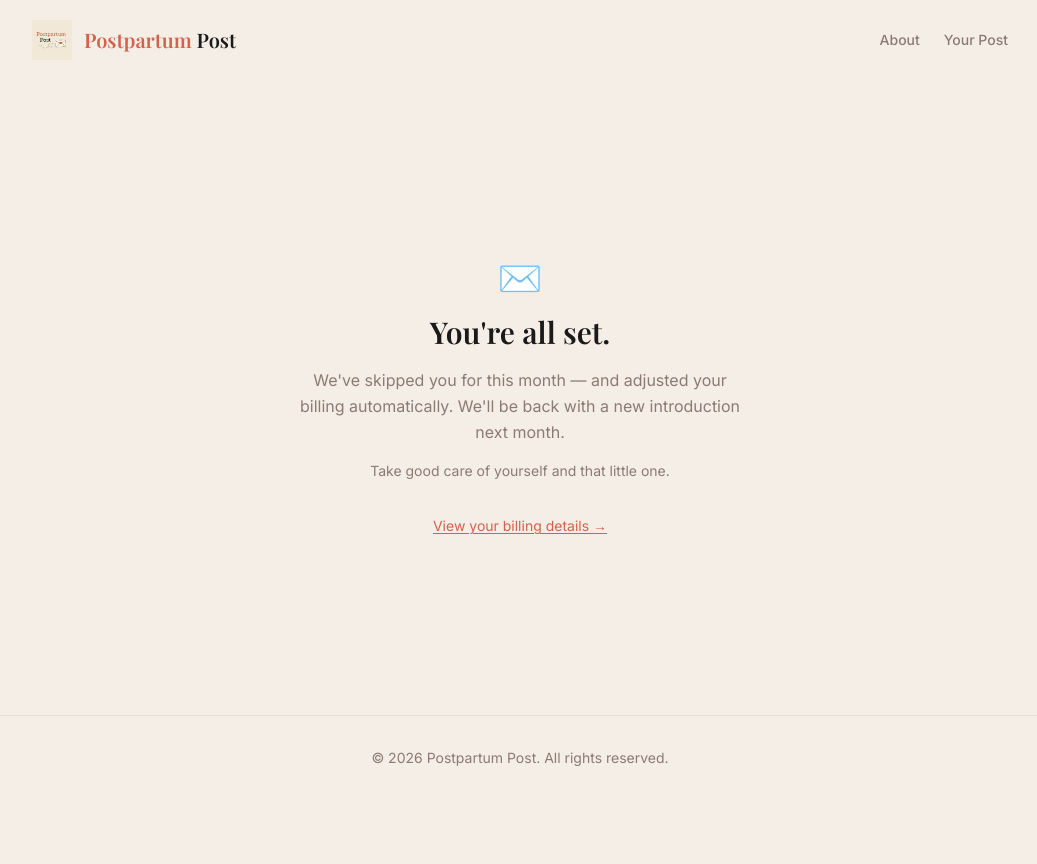
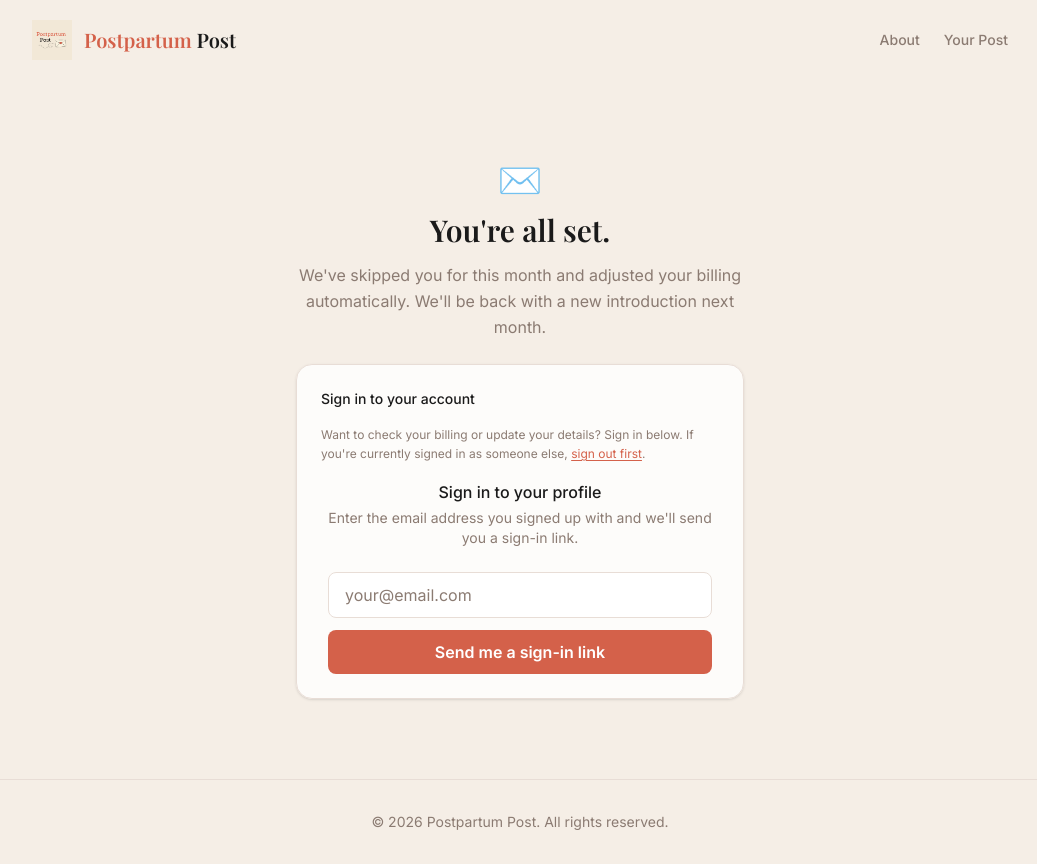
Before and after one commit to amsterdamparentproject/postpartum-post, a Next.js app: page /skip/confirmed in a window 1280 px wide. Shown: the whole page, without its empty margins (120-1157 px from the left). Before the commit the page ends 800 px from the top, so only its background shows below. Built offline with nearby package versions, Linux system fonts and the light colour scheme; no server answers; a web font is replaced by a local one.

Commit message:
Complete skip flow

```diff
--- a/app/actions/skip.ts
+++ b/app/actions/skip.ts
@@ -4,7 +4,8 @@ import { createAdminClient } from "@/lib/supabase";
 import { getStripe } from "@/lib/stripe";
 import { verifySkipToken, monthToDate } from "@/lib/skip-token";
 
-export type SkipResult = "ok" | "already_skipped" | "invalid_token" | "not_found";
+export type SkipStatus = "ok" | "already_skipped" | "invalid_token" | "not_found";
+export type SkipResult = { status: SkipStatus; email?: string };
 
 const SECONDS_PER_DAY = 86_400;
 const AUTO_PAUSE_THRESHOLD = 3;
@@ -15,18 +16,18 @@ export async function recordSkip(
   token: string
 ): Promise<SkipResult> {
   // 1. Verify token — prevents spoofed skip links
-  if (!verifySkipToken(memberId, month, token)) return "invalid_token";
+  if (!verifySkipToken(memberId, month, token)) return { status: "invalid_token" };
 
   const supabase = createAdminClient();
 
-  // 2. Fetch member
+  // 2. Fetch member — include email so we can pass it to the confirmed page for re-auth
   const { data: member } = await supabase
     .from("members")
-    .select("id, status, consecutive_skips, stripe_customer_id")
+    .select("id, email, status, consecutive_skips, stripe_customer_id")
     .eq("id", memberId)
     .single();
 
-  if (!member) return "not_found";
+  if (!member) return { status: "not_found" };
 
   // 3. Idempotency — don't double-record a skip
   const monthDate = monthToDate(month);
@@ -37,7 +38,7 @@ export async function recordSkip(
     .eq("month", monthDate)
     .maybeSingle();
 
-  if (existingSkip) return "already_skipped";
+  if (existingSkip) return { status: "already_skipped", email: member.email };
 
   // 4. Record the skip
   await supabase
@@ -61,7 +62,7 @@ export async function recordSkip(
     await autoPauseMember(memberId, member.stripe_customer_id);
   }
 
-  return "ok";
+  return { status: "ok", email: member.email };
 }
 
 /**
--- a/app/api/skip/route.ts
+++ b/app/api/skip/route.ts
@@ -19,13 +19,14 @@ export async function GET(request: NextRequest) {
     return NextResponse.redirect(`${origin}/`);
   }
 
-  const result = await recordSkip(memberId, month, token);
+  const { status, email } = await recordSkip(memberId, month, token);
+  const emailParam = email ? `?email=${encodeURIComponent(email)}` : "";
 
-  switch (result) {
+  switch (status) {
     case "ok":
-      return NextResponse.redirect(`${origin}/skip/confirmed`);
+      return NextResponse.redirect(`${origin}/skip/confirmed${emailParam}`);
     case "already_skipped":
-      return NextResponse.redirect(`${origin}/skip/already`);
+      return NextResponse.redirect(`${origin}/skip/already${emailParam}`);
     case "invalid_token":
     case "not_found":
     default:
--- a/app/skip/already/page.tsx
+++ b/app/skip/already/page.tsx
@@ -1,36 +1,54 @@
 import type { Metadata } from "next";
-import Link from "next/link";
 import PageLayout from "@/components/PageLayout";
+import MagicLinkRequest from "@/components/MagicLinkRequest";
+import SignOutButton from "@/components/SignOutButton";
 
 export const metadata: Metadata = {
   title: "Already skipped",
   robots: { index: false },
 };
 
-export default function SkipAlready() {
+export default async function SkipAlready({
+  searchParams,
+}: {
+  searchParams: Promise<{ email?: string }>;
+}) {
+  const { email } = await searchParams;
+
   return (
     <PageLayout showNav>
       <main className="flex-1 flex flex-col items-center justify-center px-6 py-20 text-center">
-        <div className="max-w-md space-y-4">
+        <div className="max-w-md w-full space-y-6">
+
+          {/* Confirmation */}
+          <div className="space-y-3">
             <p className="text-4xl">👍</p>
             <h1
               className="text-3xl font-semibold text-dark leading-tight"
               style={{ fontFamily: "var(--font-serif)" }}
             >
-            You&apos;re already skipping this month.
+              Already sorted.
             </h1>
             <p className="text-base text-muted leading-relaxed">
-            Looks like you already clicked this link — no worries, everything is
-            taken care of. We&apos;ll see you next month.
+              You&apos;ve already skipped this month — no need to do anything else.
+              We&apos;ll see you next month.
             </p>
-          <div className="pt-4">
-            <Link
-              href="/billing"
-              className="text-sm text-coral underline underline-offset-2 hover:text-coral-dark transition-colors"
-            >
-              View your billing details →
-            </Link>
           </div>
+
+          {/* Re-auth section */}
+          <div className="bg-white/80 backdrop-blur rounded-2xl border border-border shadow-sm p-6 space-y-4 text-left">
+            <p className="text-sm font-medium text-dark">Sign in to your account</p>
+            <p className="text-xs text-muted leading-relaxed">
+              Want to check your billing or update your details? Sign in below.
+              {" "}If you&apos;re currently signed in as someone else,{" "}
+              <SignOutButton className="text-coral underline underline-offset-2 hover:text-coral-dark transition-colors text-xs">
+                sign out first
+              </SignOutButton>
+              .
+            </p>
+            <MagicLinkRequest defaultEmail={email} />
+          </div>
+
         </div>
       </main>
     </PageLayout>
--- a/app/skip/confirmed/page.tsx
+++ b/app/skip/confirmed/page.tsx
@@ -1,17 +1,27 @@
 import type { Metadata } from "next";
-import Link from "next/link";
 import PageLayout from "@/components/PageLayout";
+import MagicLinkRequest from "@/components/MagicLinkRequest";
+import SignOutButton from "@/components/SignOutButton";
 
 export const metadata: Metadata = {
   title: "Skipping this month",
   robots: { index: false },
 };
 
-export default function SkipConfirmed() {
+export default async function SkipConfirmed({
+  searchParams,
+}: {
+  searchParams: Promise<{ email?: string }>;
+}) {
+  const { email } = await searchParams;
+
   return (
     <PageLayout showNav>
       <main className="flex-1 flex flex-col items-center justify-center px-6 py-20 text-center">
-        <div className="max-w-md space-y-4">
+        <div className="max-w-md w-full space-y-6">
+
+          {/* Confirmation */}
+          <div className="space-y-3">
             <p className="text-4xl">✉️</p>
             <h1
               className="text-3xl font-semibold text-dark leading-tight"
@@ -20,20 +30,25 @@ export default function SkipConfirmed() {
               You&apos;re all set.
             </h1>
             <p className="text-base text-muted leading-relaxed">
-            We&apos;ve skipped you for this month — and adjusted your billing
+              We&apos;ve skipped you for this month and adjusted your billing
               automatically. We&apos;ll be back with a new introduction next month.
             </p>
-          <p className="text-sm text-muted">
-            Take good care of yourself and that little one.
+          </div>
+
+          {/* Re-auth section */}
+          <div className="bg-white/80 backdrop-blur rounded-2xl border border-border shadow-sm p-6 space-y-4 text-left">
+            <p className="text-sm font-medium text-dark">Sign in to your account</p>
+            <p className="text-xs text-muted leading-relaxed">
+              Want to check your billing or update your details? Sign in below.
+              {" "}If you&apos;re currently signed in as someone else,{" "}
+              <SignOutButton className="text-coral underline underline-offset-2 hover:text-coral-dark transition-colors text-xs">
+                sign out first
+              </SignOutButton>
+              .
             </p>
-          <div className="pt-4">
-            <Link
-              href="/billing"
-              className="text-sm text-coral underline underline-offset-2 hover:text-coral-dark transition-colors"
-            >
-              View your billing details →
-            </Link>
+            <MagicLinkRequest defaultEmail={email} />
           </div>
+
         </div>
       </main>
     </PageLayout>
--- a/components/AccountTabNav.tsx
+++ b/components/AccountTabNav.tsx
@@ -1,7 +1,9 @@
 "use client";
 
 import Link from "next/link";
-import { usePathname } from "next/navigation";
+import { usePathname, useRouter } from "next/navigation";
+import { useTransition } from "react";
+import { createBrowserClient } from "@/lib/supabase";
 
 const TABS = [
   { href: "/profile", label: "Profile" },
@@ -11,9 +13,20 @@ const TABS = [
 
 export default function AccountTabNav() {
   const pathname = usePathname();
+  const router = useRouter();
+  const [isPending, startTransition] = useTransition();
+
+  function handleSignOut() {
+    startTransition(async () => {
+      const supabase = createBrowserClient();
+      await supabase.auth.signOut();
+      router.push("/");
+      router.refresh();
+    });
+  }
 
   return (
-    <nav className="flex gap-1 border-b border-border mb-8">
+    <nav className="flex items-center gap-1 border-b border-border mb-8">
       {TABS.map(({ href, label }) => {
         const active = pathname === href;
         return (
@@ -30,6 +43,13 @@ export default function AccountTabNav() {
           </Link>
         );
       })}
+      <button
+        onClick={handleSignOut}
+        disabled={isPending}
+        className="ml-auto px-4 py-2.5 text-sm font-medium text-muted hover:text-dark transition disabled:opacity-50"
+      >
+        {isPending ? "Signing out…" : "Sign out"}
+      </button>
     </nav>
   );
 }
--- a/components/MagicLinkRequest.tsx
+++ b/components/MagicLinkRequest.tsx
@@ -6,8 +6,8 @@ import CalloutBox from "@/components/CalloutBox";
 
 const EMAIL_RE = /^[^\s@]+@[^\s@]+\.[^\s@]+$/;
 
-export default function MagicLinkRequest() {
-  const [email, setEmail] = useState("");
+export default function MagicLinkRequest({ defaultEmail }: { defaultEmail?: string } = {}) {
+  const [email, setEmail] = useState(defaultEmail ?? "");
   const [emailError, setEmailError] = useState<string | null>(null);
   const [sent, setSent] = useState(false);
   const [isPending, startTransition] = useTransition();
--- /dev/null
+++ b/components/SignOutButton.tsx
@@ -0,0 +1,35 @@
+"use client";
+
+import { useTransition } from "react";
+import { useRouter } from "next/navigation";
+import { createBrowserClient } from "@/lib/supabase";
+
+export default function SignOutButton({
+  className,
+  children = "Sign out",
+}: {
+  className?: string;
+  children?: React.ReactNode;
+}) {
+  const router = useRouter();
+  const [isPending, startTransition] = useTransition();
+
+  function handleSignOut() {
+    startTransition(async () => {
+      const supabase = createBrowserClient();
+      await supabase.auth.signOut();
+      router.push("/");
+      router.refresh();
+    });
+  }
+
+  return (
+    <button
+      onClick={handleSignOut}
+      disabled={isPending}
+      className={className}
+    >
+      {isPending ? "Signing out…" : children}
+    </button>
+  );
+}
```
Lines whose indentation alone changed are shown as unchanged.
